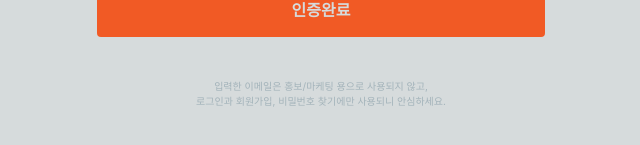
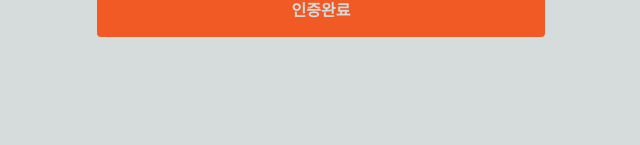
Before and after one commit to depromeet/ygtang-client, a Next.js app: page /signup/sent-email in a window 1280 px wide. Shown: the part 369-514 px from the top of the page, without its empty margins (319-959 px from the left). Built offline with nearby package versions, Linux system fonts and the light colour scheme; a web font is replaced by a local one.

Commit message:
chore: 사용되지 않는 텍스트

```diff
--- a/src/pages/signup/sent-email.tsx
+++ b/src/pages/signup/sent-email.tsx
@@ -19,11 +19,6 @@ export default function SignupSentEmail() {
       <div css={emailWrapperCss}>
         <p css={emailText}>yeonggam@gmail.com</p>
         <CTAButton type={'submit'}>인증완료</CTAButton>
-      </div>
-      <div css={signUpTextWrapperCss}>
-        입력한 이메일은 홍보/마케팅 용으로 사용되지 않고,
-        <br />
-        로그인과 회원가입, 비밀번호 찾기에만 사용되니 안심하세요.
       </div>
     </article>
   );
@@ -67,11 +62,3 @@ const emailText = (theme: Theme) => css`
 
   margin-bottom: 74px;
 `;
-
-const signUpTextWrapperCss = (theme: Theme) => css`
-  color: ${theme.color.gray03};
-  font-weight: ${theme.font.weight.regular};
-  font-size: 10px;
-  line-height: 150%;
-  text-align: center;
-`;
```
